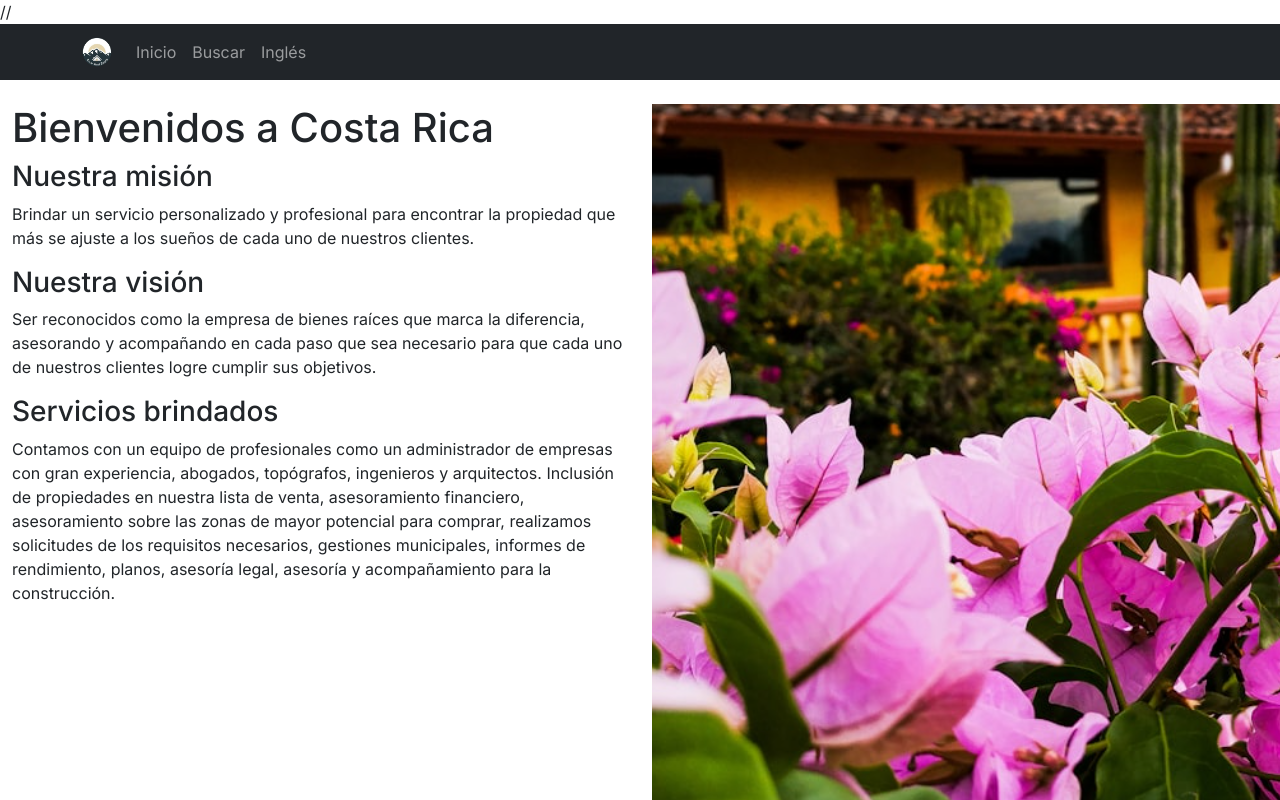
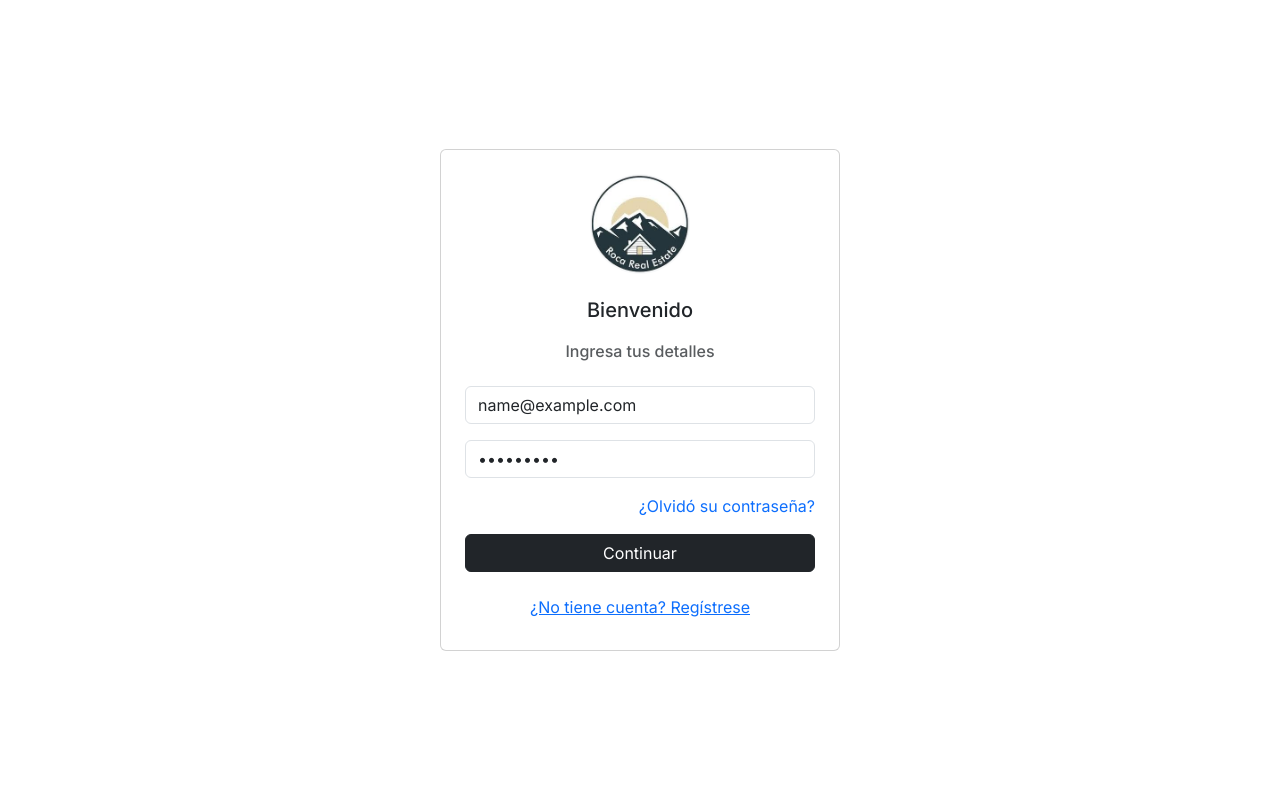
Before and after one commit to lchav4/be-roca-real-estate, a Next.js app: page / in a window 1280 px wide. Both pictures are taken after typing "name@example.com", "Sample123" into the empty fields and a click on the button "Continuar". Shown: the top 800 px of the page. Built offline with nearby package versions, Linux system fonts and the light colour scheme; no server answers; the database is empty.

Commit message:
register y login
aun no verifica contraseña, solo el email

```diff
--- a/package.json
+++ b/package.json
@@ -19,7 +19,8 @@
     "npm": "^10.8.3",
     "react": "18.3.1",
     "react-bootstrap": "^2.10.5",
-    "react-dom": "18.3.1"
+    "react-dom": "18.3.1",
+    "react-toastify": "^10.0.5"
   },
   "devDependencies": {
     "@types/node": "^22.7.3",
--- /dev/null
+++ b/src/app/api/dao/dao.js
@@ -0,0 +1,37 @@
+import { ObjectId } from "mongodb";
+import { connectDB, db } from "../../database/db";
+
+export const getUser = async (email) => {
+    try {
+        await connectDB();
+        const result = await db.collection('users').findOne({ email });
+
+        if (result) {
+            return result;
+        } else {
+            return '';
+        }
+    } catch (err) {
+        console.error('Error al cargar datos desde la base de datos:', err);
+        return '';
+    }
+}
+
+export const createUser = async (email, name, password) => {
+    await connectDB();
+    const collection = db.collection('users');
+    const existingUser = await collection.findOne({ email });
+    if (existingUser) {
+        throw new Error('El usuario ya existe');
+    }
+
+    await db.collection('users').insertOne({
+        email,
+        name,
+        password_hash: password,
+        role: 'CLIENT',
+        favorites: []
+    });
+
+    return true;
+}
--- /dev/null
+++ b/src/app/api/login/route.js
@@ -0,0 +1,17 @@
+import { NextRequest, NextResponse } from "next/server";
+import { getUser } from "../dao/dao";
+
+export const POST = async (req) => {
+    try {
+        const body = await req.text();
+        const email = JSON.parse(body).email;
+        const user = await getUser(email);
+        if (!user) {
+            return NextResponse.error(new Error("User not found"), 404);
+        }
+        return NextResponse.json({user}, {status: 200});
+    }
+    catch (err) {
+        return NextResponse.json({error: `${err}`}, {status: 500});
+    }
+}
--- /dev/null
+++ b/src/app/api/register/route.js
@@ -0,0 +1,18 @@
+import { NextRequest, NextResponse } from "next/server";
+import { createUser } from "../dao/dao";
+import { create } from "domain";
+
+export const POST = async (req) => {
+    try {
+        const body = await req.text();
+        const { email, name, password } = JSON.parse(body);
+        const resp = await createUser(email, name, password);
+        if (!resp) {
+            throw new Error("Error creando usuario");
+        }
+        return NextResponse.json("Usuario creado correctamente", {status: 200});
+    }
+    catch (err) {
+        return NextResponse.json({error: `${err}`}, {status: 500});
+    }
+}
--- a/src/app/database/db.ts
+++ b/src/app/database/db.js
@@ -1,16 +1,14 @@
 import { MongoClient, Db } from 'mongodb';
-import dns from 'node:dns';
 
-let db: Db;
+let db;
 
 export const connectDB = async () => {
-    dns.setDefaultResultOrder('ipv4first');
-    const client = new MongoClient(process.env.MONGODB_URL as string);
+    const client = new MongoClient(process.env.MONGODB_URL);
 
     try {
         await client.connect();
         console.log('Conectado a la base de datos MongoDB');
-        db = client.db(); // Obtener la instancia de la base de datos
+        db = client.db();
     } catch (error) {
         console.error('Error de conexión a la base de datos:', error);
         process.exit(1);
--- a/src/app/layout.js
+++ b/src/app/layout.jsx
@@ -1,5 +1,6 @@
 import './globals.css'
 import { Inter } from 'next/font/google'
+import 'bootstrap/dist/css/bootstrap.min.css'
 
 const inter = Inter({ subsets: ['latin'] })
 
@@ -10,7 +11,7 @@ export const metadata = {
 
 export default function RootLayout({ children }) {
   return (
-    <html lang="en">//
+    <html lang="en">
       <body className={inter.className}>{children}</body>
     </html>
   )
--- a/src/app/page.js
+++ /dev/null
@@ -1,21 +0,0 @@
-'use client';
-import styles from './page.module.css'
-import Login from '../components/Login'
-import Register from '../components/Register'
-import Header from '../components/Header'
-import HomePage from '../components/HomePage'
-import { useState } from 'react'
-
-export default function Home() {
-  const [currentPage, setCurrentPage] = useState('login');
-
-  return (
-    <div>
-      {currentPage === 'login' ? (
-        <Login onRegisterClick = {() => setCurrentPage('register')} onHomePageClick = {() => setCurrentPage('home')}/>
-      ) : currentPage === 'register' ? (
-        <Register onBackToLogin = {() => setCurrentPage('login')} />
-      ) : (<><Header/><HomePage /></>)}
-    </div>
-  );
-};
--- /dev/null
+++ b/src/app/page.jsx
@@ -0,0 +1,34 @@
+'use client'
+import Login from '../components/Login'
+import Register from '../components/Register'
+import Header from '../components/Header'
+import HomePage from '../components/HomePage'
+import { useState, useEffect } from 'react'
+
+export default function Home() {
+  const [currentPage, setCurrentPage] = useState('login');
+  const [isClient, setIsClient] = useState(false)
+
+  useEffect(() => {
+    setIsClient(true)
+  }, [])
+
+  if (!isClient) {
+    return <div>Loading...</div>; // Placeholder while waiting for client-side rendering
+  }
+
+  return (
+    <div>
+      {currentPage === 'login' ? (
+        <Login onRegisterClick={() => setCurrentPage('register')} onHomePageClick={() => setCurrentPage('home')} />
+      ) : currentPage === 'register' ? (
+        <Register onBackToLogin={() => setCurrentPage('login')} />
+      ) : (
+        <>
+          <Header />
+          <HomePage />
+        </>
+      )}
+    </div>
+  );
+};
--- a/src/components/Login.jsx
+++ b/src/components/Login.jsx
@@ -1,15 +1,36 @@
 import React, { useState } from 'react';
 import { Container, Form, Button, Card } from 'react-bootstrap';
-import 'bootstrap/dist/css/bootstrap.min.css';
+import { ToastContainer } from 'react-toastify';
 
 const Login = ({onRegisterClick, onHomePageClick}) => {
   const [email, setEmail] = useState('');
   const [password, setPassword] = useState('');
 
-  const handleSubmit = (e) => {
-    e.preventDefault();
-    console.log('Form submitted', { email, password });
-    // Aquí iría la lógica de autenticación
+  const handleSubmit = async (event) => {
+    event.preventDefault();
+    try{
+      console.log('Form submitted', { email, password });
+      if(email.length === 0 || password.length === 0)
+        throw new Error('Email and password are required');
+      const response = await fetch(`api/login`, {
+        method: 'POST',
+        headers: {
+          'Content-Type': 'application/json',
+        },
+        body: JSON.stringify({ email, password }),
+      });
+      const data = await response.json();
+      if(response.status === 200) {
+        //TODO: Save token (session of the user) in local storage
+        onHomePageClick();
+      }
+      else{
+        throw new Error(`${data.error}`);
+      }
+  } catch (error) {
+    console.error('An error occurred', error);
+    }
+
   };
 
   return (
@@ -22,7 +43,7 @@ const Login = ({onRegisterClick, onHomePageClick}) => {
         </div>
         <Card.Title className="text-center mb-4">Bienvenido</Card.Title>
         <Card.Subtitle className="text-center text-muted mb-4">Ingresa tus detalles</Card.Subtitle>
-        <Form onSubmit={handleSubmit}>
+        <Form onSubmit={ handleSubmit }>
           <Form.Group className="mb-3" controlId="formBasicEmail">
             <Form.Control
               type="email"
@@ -47,7 +68,7 @@ const Login = ({onRegisterClick, onHomePageClick}) => {
             <a href="#" className="text-primary text-decoration-none">¿Olvidó su contraseña?</a>
           </div>
 
-          <Button variant="dark" type="submit" className="w-100" onClick={onHomePageClick}>
+          <Button variant="dark" type="submit" className="w-100">
             Continuar
           </Button>
         </Form>
--- a/src/components/Register.jsx
+++ b/src/components/Register.jsx
@@ -1,21 +1,50 @@
 import React, { useState } from 'react';
-import { Container, Form, Button, Card } from 'react-bootstrap';
-import 'bootstrap/dist/css/bootstrap.min.css';
+import { Container, Form, Button, Card, Toast } from 'react-bootstrap';
+import { ToastContainer, toast } from "react-toastify";
+import "react-toastify/dist/ReactToastify.css";
 
 const Register = ({onBackToLogin}) => {
   const [email, setEmail] = useState('');
   const [name, setName] = useState('');
   const [password, setPassword] = useState('');
   const [confirmPassword, setConfirmPassword] = useState('');
+  let container;
 
-  const handleSubmit = (e) => {
-    e.preventDefault();
-    console.log('Form submitted', { email, name, password, confirmPassword });
-    // Here you would handle the registration logic
+  const handleSubmit = async (event) => {
+
+    event.preventDefault();
+    try{
+      if(email.length === 0 || name.length === 0 || password.length === 0 || confirmPassword.length === 0)
+        return alert('Todos los campos son requeridos');
+      if(password !== confirmPassword)
+        return alert('Las contraseñas no coinciden');
+      const response = await fetch(`api/register`, {
+        method: 'POST',
+        headers: {
+          'Content-Type': 'application/json',
+        },
+        body: JSON.stringify({ email, name, password }),
+      });
+      const data = await response.json();
+      toast.success('Usuario creado correctamente');
+      if(response.status === 200) {
+        setTimeout(() => {
+          onBackToLogin();
+        }, 2000);
+      }
+      else{
+        throw new Error(`${data.error}`);
+      }
+    } catch (error) {
+      toast.error('Error al crear usuario');
+    }
   };
 
   return (
+    <>
+    <ToastContainer/>
     <Container className="d-flex align-items-center justify-content-center" style={{ minHeight: '100vh' }}>
+
       <Card style={{ width: '100%', maxWidth: '400px' }}>
         <Card.Body className="p-4">
           <div className="text-center mb-4">
@@ -70,6 +99,7 @@ const Register = ({onBackToLogin}) => {
         </Card.Body>
       </Card>
     </Container>
+    </>
   );
 };
 
--- a/tsconfig.json
+++ b/tsconfig.json
@@ -27,7 +27,7 @@
     ".next/types/**/*.ts",
     "**/*.ts",
     "**/*.tsx"
-  ],
+, "src/app/database/db.js"  ],
   "exclude": [
     "node_modules"
   ]
```
Also changed, not shown: launch.json (added, +15 -0 lines), 2 other files (tests, documents, lock files or other folders).
